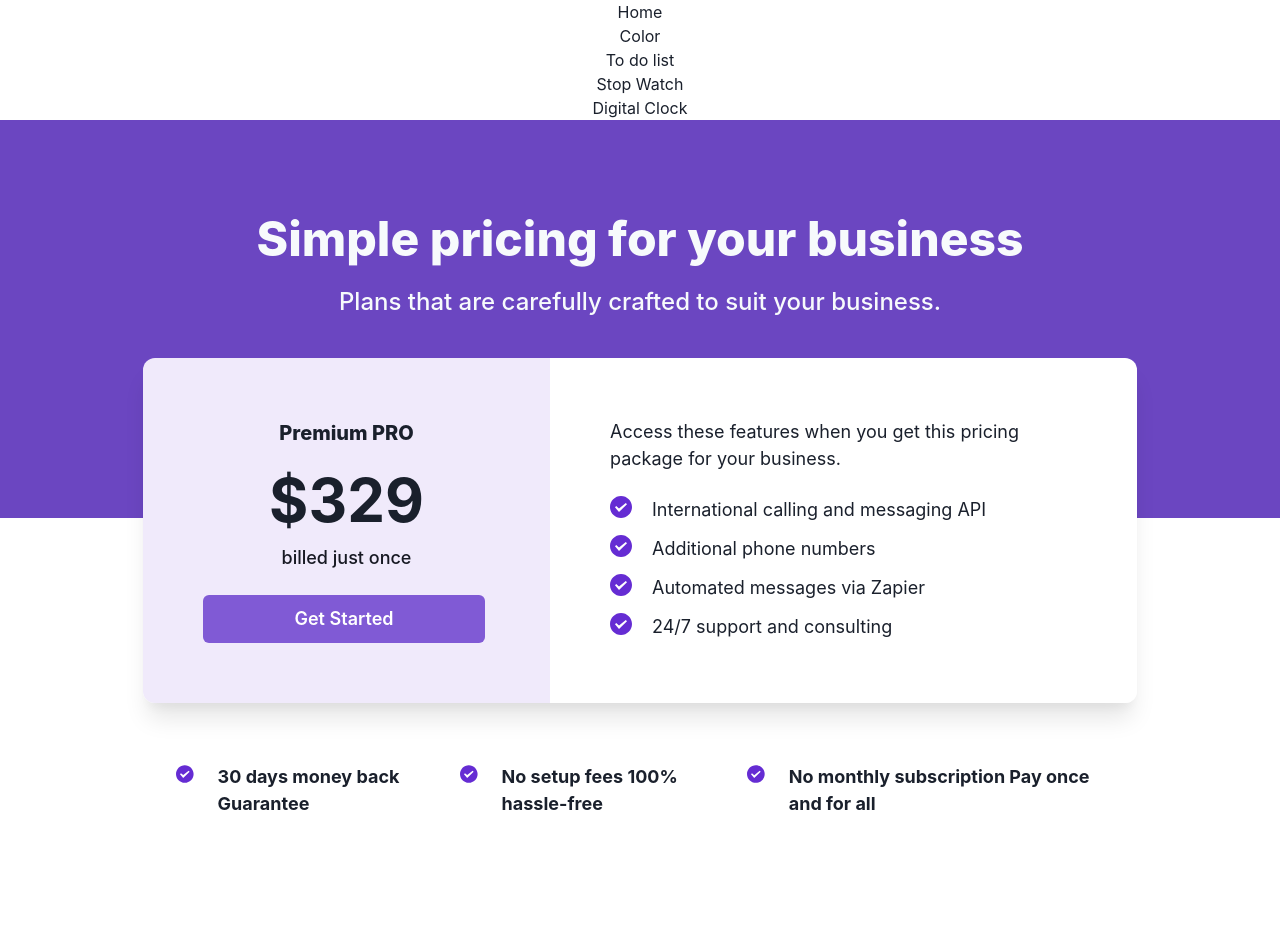
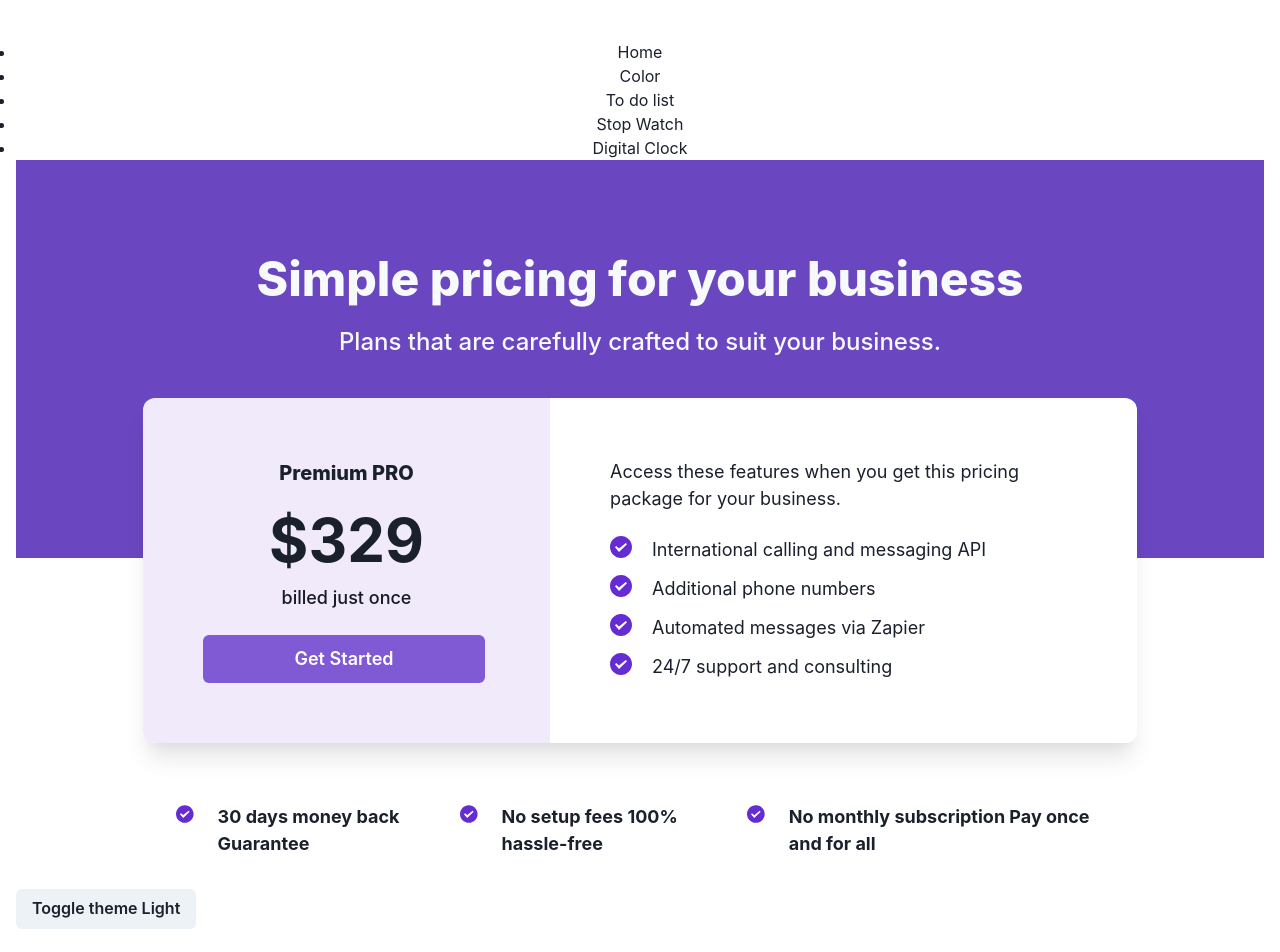
Before and after one commit to NickyMwangi/learn-tsreact, a React (Create React App) app: page / in a window 1280 px wide. Shown: the top 952 px of the page. Before the commit the page ends 849 px from the top, so only its background shows below. Built offline with nearby package versions, Linux system fonts and the light colour scheme.

Commit message:
Fixing chakra UI theme

```diff
--- a/src/App.tsx
+++ b/src/App.tsx
@@ -1,10 +1,17 @@
+import { Button, Container, useColorMode } from "@chakra-ui/react";
 import "./App.css";
 import { CustomRoutes } from "./routes";
 
 export function App() {
+  const { colorMode, toggleColorMode } = useColorMode();
   return (
     <>
-      <CustomRoutes />
+      <Container maxW="container.xl" py={10}>
+        <CustomRoutes />
+        <Button onClick={toggleColorMode}>
+          Toggle theme {colorMode === "light" ? "Light" : "Dark"}
+        </Button>
+      </Container>
     </>
   );
 }
--- /dev/null
+++ b/src/config/customTheme.tsx
@@ -0,0 +1,13 @@
+import { extendTheme } from "@chakra-ui/react";
+
+export const CustomTheme = extendTheme({
+  colors: {
+    primary: "#5D5FEF",
+    secondary: "#4495D1",
+    accent: "#DCF8B8",
+    darkAccent: "#458D35",
+    dark: "#344054",
+    light: "#FFFFFF",
+    cream: "#EAECF0",
+  },
+});
--- a/src/icons/Icons.tsx
+++ b/src/icons/Icons.tsx
@@ -4,8 +4,8 @@ export function CheckIcon() {
   return (
     <svg width="22" height="22" viewBox="0 0 22 22" fill="none" xmlns="http://www.w3.org/2000/svg">
       <path
-        fill-rule="evenodd"
-        clip-rule="evenodd"
+        fillRule="evenodd"
+        clipRule="evenodd"
         d="M11 22C17.0751 22 22 17.0751 22 11C22 4.92487 17.0751 0 11 0C4.92487 0 0 4.92487 0 11C0 17.0751 4.92487 22 11 22ZM6.2 10.0857L5 11.3714L9 16L17 8.28571L15.8 7L9 12.4L6.2 10.0857Z"
         fill="#652CD3"
       />
--- a/src/index.tsx
+++ b/src/index.tsx
@@ -5,12 +5,13 @@ import App from "./App";
 import reportWebVitals from "./reportWebVitals";
 import { BrowserRouter } from "react-router-dom";
 import { ChakraProvider } from "@chakra-ui/react";
+import { CustomTheme } from "./config/customTheme";
 
 const root = ReactDOM.createRoot(document.getElementById("root") as HTMLElement);
 
 root.render(
   <React.StrictMode>
-    <ChakraProvider>
+    <ChakraProvider theme={CustomTheme}>
       <BrowserRouter>
         <App />
       </BrowserRouter>
--- /dev/null
+++ b/src/pages/themeUI.tsx
@@ -0,0 +1 @@
+export function ThemesUI() {}
```
